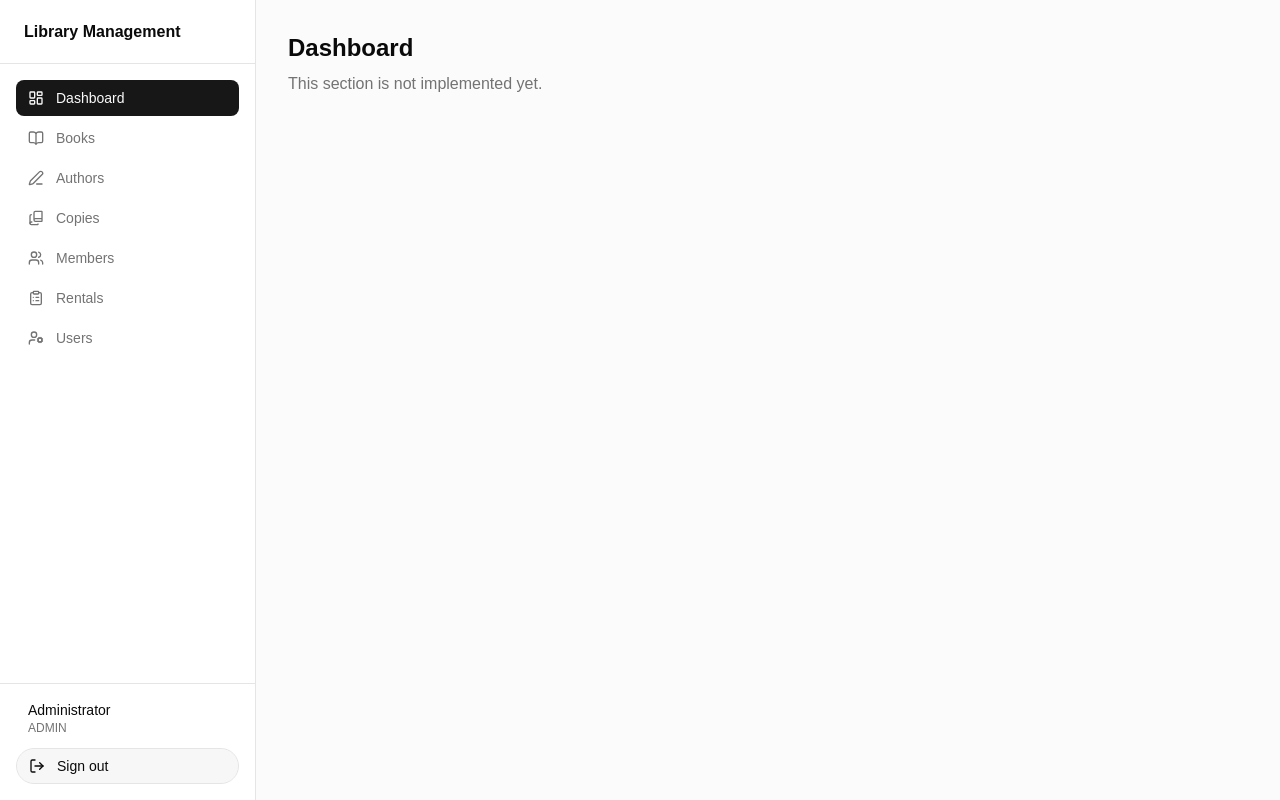
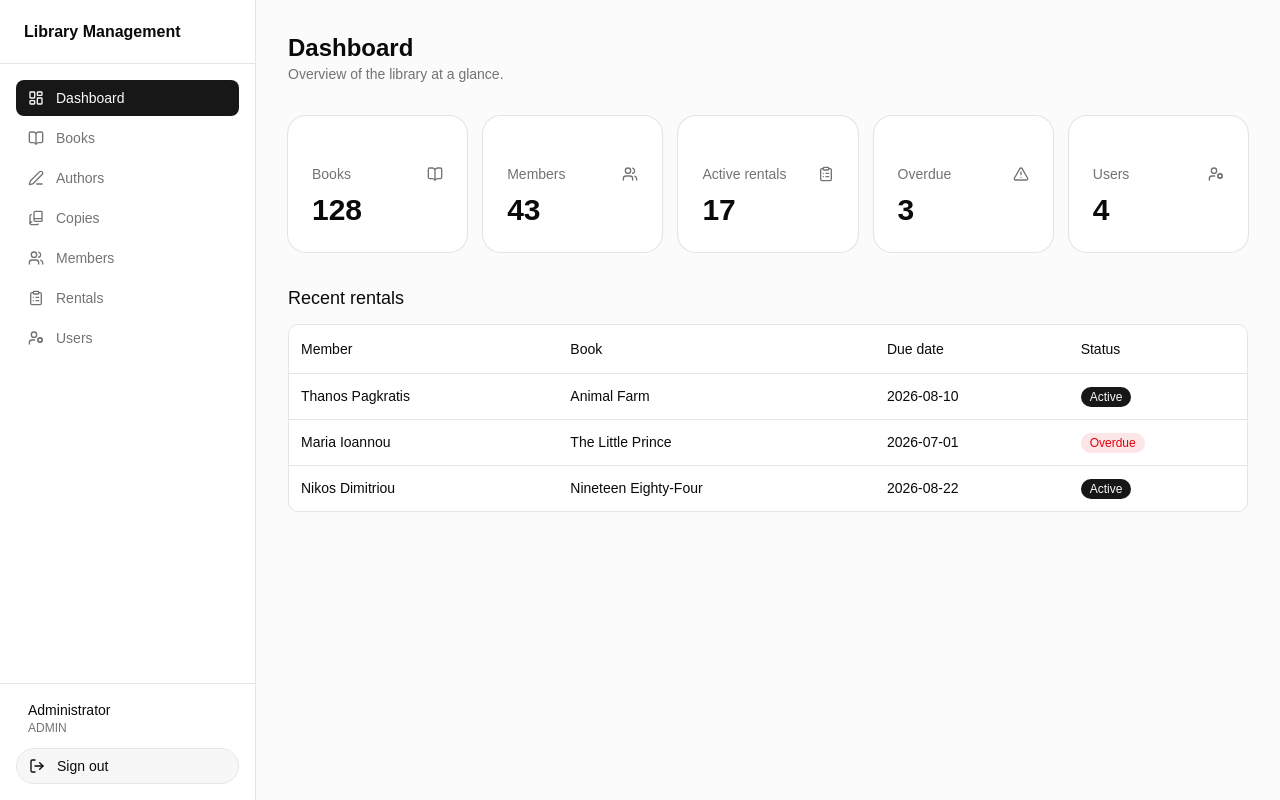
Before and after one commit to pagkratisthanos/library-management, a React (Vite) app in the folder library-management-frontend/: page /admin in a window 1280 px wide. Built offline with nearby package versions, Linux system fonts and the light colour scheme.

Commit message:
feat(frontend): add dashboard with summary cards and recent rentals

```diff
--- a/library-management-frontend/src/App.tsx
+++ b/library-management-frontend/src/App.tsx
@@ -1,6 +1,5 @@
 import { Navigate, Route, Routes } from "react-router"
 import LoginPage from "@/pages/LoginPage.tsx"
-import PlaceholderPage from "@/pages/PlaceholderPage.tsx"
 import AppLayout from "@/components/AppLayout.tsx"
 import BooksPage from "@/pages/BooksPage.tsx"
 import AuthorsPage from "@/pages/AuthorsPage.tsx"
@@ -8,6 +7,7 @@ import CopiesPage from "@/pages/CopiesPage.tsx"
 import MembersPage from "@/pages/MembersPage.tsx"
 import RentalsPage from "@/pages/RentalsPage.tsx"
 import UsersPage from "@/pages/UsersPage.tsx"
+import DashboardPage from "@/pages/DashboardPage.tsx"
 
 function App() {
     return (
@@ -17,7 +17,7 @@ function App() {
 
             {/* Administrator */}
             <Route path="/admin" element={<AppLayout role="ADMIN" />}>
-                <Route index element={<PlaceholderPage title="Dashboard" />} />
+                <Route index element={<DashboardPage />} />
                 <Route path="books" element={<BooksPage />} />
                 <Route path="authors" element={<AuthorsPage />} />
                 <Route path="copies" element={<CopiesPage />} />
@@ -28,7 +28,7 @@ function App() {
 
             {/* Librarian */}
             <Route path="/librarian" element={<AppLayout role="LIBRARIAN" />}>
-                <Route index element={<PlaceholderPage title="Dashboard" />} />
+                <Route index element={<DashboardPage />} />
                 <Route path="books" element={<BooksPage />} />
                 <Route path="authors" element={<AuthorsPage />} />
                 <Route path="copies" element={<CopiesPage />} />
--- /dev/null
+++ b/library-management-frontend/src/pages/DashboardPage.tsx
@@ -0,0 +1,130 @@
+import type { LucideIcon } from "lucide-react"
+import {
+    BookOpen,
+    ClipboardList,
+    TriangleAlert,
+    UserCog,
+    Users,
+} from "lucide-react"
+import { Badge } from "@/components/ui/badge"
+import { Card, CardContent } from "@/components/ui/card"
+import {
+    Table,
+    TableBody,
+    TableCell,
+    TableHead,
+    TableHeader,
+    TableRow,
+} from "@/components/ui/table"
+import { useRole } from "@/hooks/useRole"
+
+type Stat = {
+    label: string
+    value: number
+    icon: LucideIcon
+}
+
+const StatCard = ({ label, value, icon: Icon }: Stat) => (
+    <Card>
+        <CardContent className="pt-6">
+            <div className="flex items-center justify-between">
+                <p className="text-sm text-muted-foreground">{label}</p>
+                <Icon className="size-4 text-muted-foreground" />
+            </div>
+            <p className="mt-2 text-3xl font-semibold">{value}</p>
+        </CardContent>
+    </Card>
+)
+
+const recentRentals = [
+    {
+        id: "1",
+        member: "Thanos Pagkratis",
+        book: "Animal Farm",
+        dueDate: "2026-08-10",
+        overdue: false,
+    },
+    {
+        id: "2",
+        member: "Maria Ioannou",
+        book: "The Little Prince",
+        dueDate: "2026-07-01",
+        overdue: true,
+    },
+    {
+        id: "3",
+        member: "Nikos Dimitriou",
+        book: "Nineteen Eighty-Four",
+        dueDate: "2026-08-22",
+        overdue: false,
+    },
+]
+
+const DashboardPage = () => {
+    const role = useRole()
+    const isAdmin = role === "ADMIN"
+
+    const stats: Stat[] = [
+        { label: "Books", value: 128, icon: BookOpen },
+        { label: "Members", value: 43, icon: Users },
+        { label: "Active rentals", value: 17, icon: ClipboardList },
+        { label: "Overdue", value: 3, icon: TriangleAlert },
+    ]
+
+    if (isAdmin) {
+        stats.push({ label: "Users", value: 4, icon: UserCog })
+    }
+
+    return (
+        <div className="space-y-8">
+            <div>
+                <h1 className="text-2xl font-semibold">Dashboard</h1>
+                <p className="text-sm text-muted-foreground">
+                    Overview of the library at a glance.
+                </p>
+            </div>
+
+            <div className="grid gap-4 sm:grid-cols-2 lg:grid-cols-4 xl:grid-cols-5">
+                {stats.map((stat) => (
+                    <StatCard key={stat.label} {...stat} />
+                ))}
+            </div>
+
+            <div className="space-y-3">
+                <h2 className="text-lg font-medium">Recent rentals</h2>
+
+                <div className="rounded-lg border bg-background">
+                    <Table>
+                        <TableHeader>
+                            <TableRow>
+                                <TableHead>Member</TableHead>
+                                <TableHead>Book</TableHead>
+                                <TableHead>Due date</TableHead>
+                                <TableHead>Status</TableHead>
+                            </TableRow>
+                        </TableHeader>
+
+                        <TableBody>
+                            {recentRentals.map((rental) => (
+                                <TableRow key={rental.id}>
+                                    <TableCell className="font-medium">{rental.member}</TableCell>
+                                    <TableCell>{rental.book}</TableCell>
+                                    <TableCell>{rental.dueDate}</TableCell>
+                                    <TableCell>
+                                        {rental.overdue ? (
+                                            <Badge variant="destructive">Overdue</Badge>
+                                        ) : (
+                                            <Badge>Active</Badge>
+                                        )}
+                                    </TableCell>
+                                </TableRow>
+                            ))}
+                        </TableBody>
+                    </Table>
+                </div>
+            </div>
+        </div>
+    )
+}
+
+export default DashboardPage
--- a/library-management-frontend/src/pages/PlaceholderPage.tsx
+++ /dev/null
@@ -1,17 +0,0 @@
-type PlaceholderPageProps = {
-    title: string
-    description?: string
-}
-
-const PlaceholderPage = ({ title, description }: PlaceholderPageProps) => {
-    return (
-        <div className="space-y-2">
-            <h1 className="text-2xl font-semibold">{title}</h1>
-            <p className="text-muted-foreground">
-                {description ?? "This section is not implemented yet."}
-            </p>
-        </div>
-    )
-}
-
-export default PlaceholderPage
```
